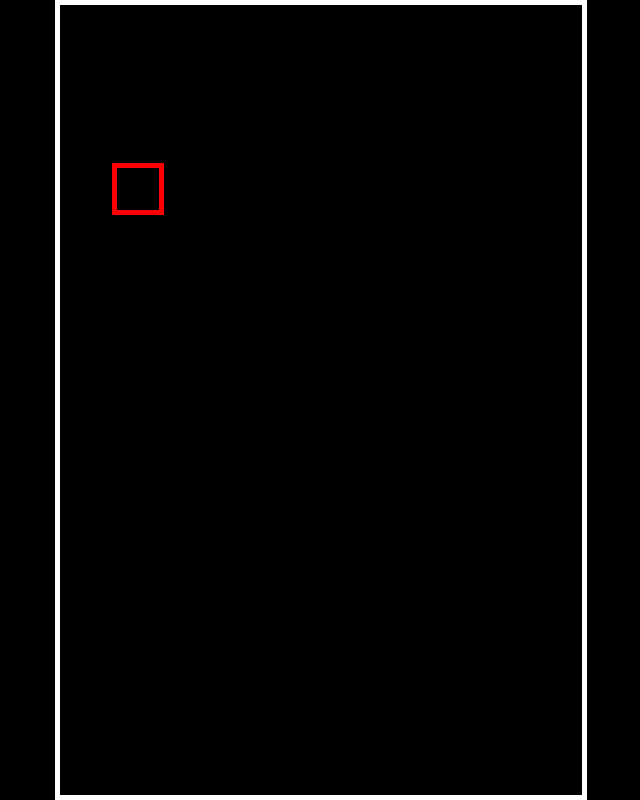
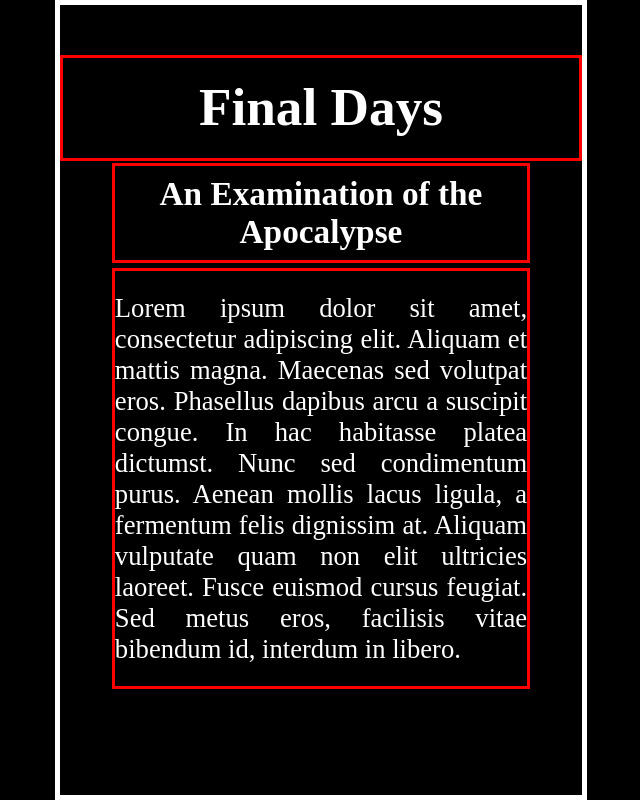
Before and after one commit to Driijko/Responsive-Design-Test-Project, a plain HTML site: page index.html in a window 1280 px wide. Shown: the whole page, without its empty margins (319-959 px from the left). Drawn offline with Linux system fonts and the light colour scheme.

Commit message:
Complete test 2: create formula for perfectly scaling font-size

```diff
--- a/index.html
+++ b/index.html
@@ -11,7 +11,18 @@
     <body>
         <div id="main-wrapper">
             <div id="main">
-                <div id="test1"></div>
+                <div class="box" id="box1">
+                    <h1>Final Days</h1>
+                </div>
+                <div class="box" id="box2">
+                    <h2>An Examination of the Apocalypse</h2>
+                </div>
+                <div class="box" id="box3">
+                    <p>
+                        Lorem ipsum dolor sit amet, consectetur adipiscing elit. Aliquam et mattis magna. Maecenas sed volutpat eros. Phasellus dapibus arcu a suscipit congue. In hac habitasse platea dictumst. Nunc sed condimentum purus. Aenean mollis lacus ligula, a fermentum felis dignissim at. Aliquam vulputate quam non elit ultricies laoreet. Fusce euismod cursus feugiat. Sed metus eros, facilisis vitae bibendum id, interdum in libero.
+                    </p>
+                </div>
+
             </div>
         </div>
     </body>
--- a/style.css
+++ b/style.css
@@ -1,14 +1,38 @@
 :root {
     --main-width: min(100vw, calc(100vh * 0.666));
+    --double-width: calc(var(--main-width) * 2);
+
+    /* font-size: 3vh */
 }
+
+/* html {
+    font-size: 16px;
+}
+
+@media screen and (min-width: 320px) {
+    html {
+        font-size: calc(16px + 6 * ((100vw - 320px) / 680));
+    }
+}
+
+@media screen and (min-width: 1000px) {
+    html {
+        font-size: 22px;
+    }
+} */
+
 
 body {
     margin: 0;
     background-color: black;
+    color: white;
+    /* font-size: clamp(100%, 1rem + 2vw, 24px); */
+    /* font-size: 16px; */
 }
 
 #main-wrapper {
     display: flex;
+    flex-wrap: wrap;
     width: 100vw;
     height: 100vh;
     align-items: center;
@@ -24,13 +48,48 @@ body {
     height: calc(var(--main-width) + calc(var(--main-width) * 0.5));
 }
 
-#test1 {
+.box {
     position: absolute;
+    box-sizing: border-box;
+    display: flex;
+    border: 3px solid red;
+}
+
+#box1 {
+    top: 6.33%;
+    left: 0%;
+    width: 100%;
+    height: 13.33%;
+}
+
+#box2 {
     top: 20%;
     left: 10%;
+    width: 80%;
+    height: 12.66%
+}
 
-    box-sizing: border-box;
-    width: 10%;
-    height: 6.6%;
-    border: 5px solid red;
+#box3 {
+    top: 33.33%;
+    left: 10%;
+    width: 80%;
+    height: 53.33%;
 }
+
+h1, h2, p {
+    margin: auto;
+}
+
+h1 {
+    font-size: calc(var(--main-width) / 10);
+}
+
+h2 {
+    text-align: center;
+    font-size: calc(var(--main-width) / 16);
+}
+
+p {
+    text-align: justify;
+    font-size: calc(var(--main-width) / 20);
+}
```
